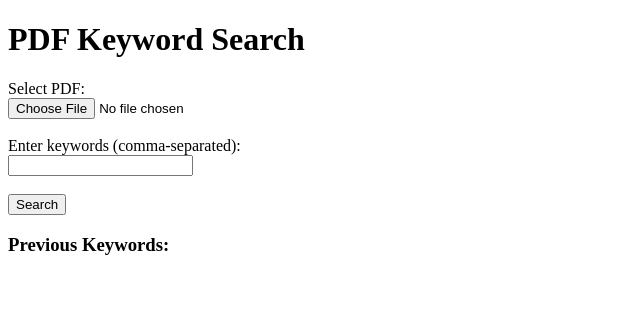
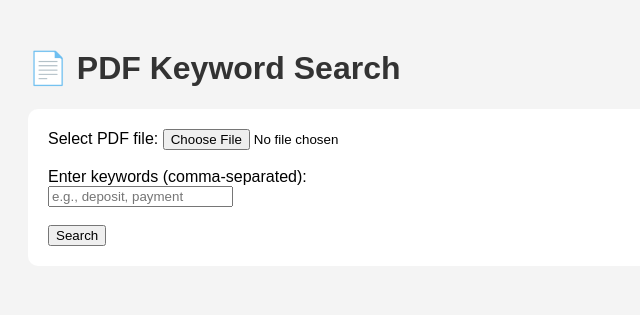
Before and after one commit to Aaronicc/darwin-aaron-santiago-pdf-keyword-search, a Flask app: page / in a window 1280 px wide. Shown: the top 315 px of the page, without its empty margins (0-640 px from the left). Run offline with Flask 3, Linux system fonts and the light colour scheme.

Commit message:
Update index.html

```diff
--- a/templates/index.html
+++ b/templates/index.html
@@ -1,35 +1,74 @@
-
 <!DOCTYPE html>
-<html>
+<html lang="en">
 <head>
-    <title>DarwinSantiago PDF Keyword Search</title>
+  <meta charset="UTF-8">
+  <title>PDF Keyword Search - DarwinSantiago</title>
+  <style>
+    body {
+      font-family: Arial, sans-serif;
+      padding: 20px;
+      background-color: #f4f4f4;
+    }
+    h1 {
+      color: #333;
+    }
+    form {
+      margin-bottom: 30px;
+      background-color: #fff;
+      padding: 20px;
+      border-radius: 10px;
+    }
+    .results {
+      background-color: #fff;
+      padding: 20px;
+      border-radius: 10px;
+    }
+    .keyword-list {
+      margin-top: 10px;
+    }
+    .keyword-list label {
+      margin-right: 15px;
+    }
+    .line {
+      margin-bottom: 10px;
+      padding: 10px;
+      background-color: #e6f0ff;
+      border-left: 4px solid #3366cc;
+    }
+  </style>
 </head>
 <body>
-    <h1>PDF Keyword Search</h1>
-    <form method="post" enctype="multipart/form-data">
-        <label>Select PDF:</label><br>
-        <input type="file" name="pdf" required><br><br>
-        <label>Enter keywords (comma-separated):</label><br>
-        <input type="text" name="keywords" id="keywordInput" required><br><br>
-        <input type="submit" value="Search">
-    </form>
+  <h1>📄 PDF Keyword Search</h1>
 
-    <h3>Previous Keywords:</h3>
-    {% for kw in keywords %}
-        <button onclick="document.getElementById('keywordInput').value='{{ kw }}'">{{ kw }}</button>
-    {% endfor %}
+  <form method="post" enctype="multipart/form-data">
+    <label>Select PDF file:</label>
+    <input type="file" name="pdf_file" accept=".pdf" required><br><br>
 
-    {% if filename %}
-        <h2>Results for: {{ filename }}</h2>
-        {% if results %}
-            <ul>
-            {% for result in results %}
-                <li>{{ result }}</li>
-            {% endfor %}
-            </ul>
-        {% else %}
-            <p>No matches found.</p>
-        {% endif %}
+    <label>Enter keywords (comma-separated):</label><br>
+    <input type="text" name="keywords" placeholder="e.g., deposit, payment"><br><br>
+
+    {% if keywords %}
+      <div class="keyword-list">
+        <strong>Previous keywords:</strong><br>
+        {% for keyword in keywords %}
+          <label>
+            <input type="checkbox" name="selected_keywords" value="{{ keyword }}">
+            {{ keyword }}
+          </label>
+        {% endfor %}
+      </div><br>
     {% endif %}
+
+    <button type="submit">Search</button>
+  </form>
+
+  {% if results %}
+    <div class="results">
+      <h2>🔍 Search Results:</h2>
+      {% for line in results %}
+        <div class="line">{{ line }}</div>
+      {% endfor %}
+    </div>
+  {% endif %}
 </body>
 </html>
```
